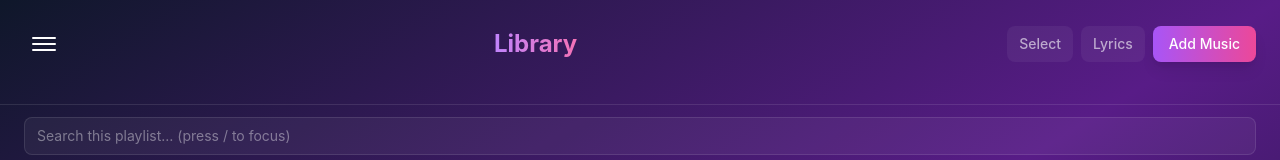
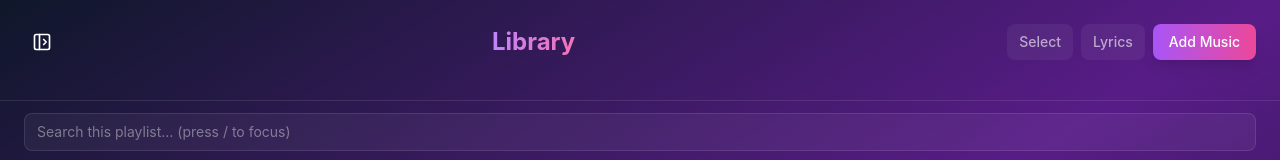
Before and after one commit to atakee72/vibes-music-player, a React (Vite) app: page / in a window 1280 px wide. Both pictures are taken after a click on the button "Close sidebar". Shown: the top 160 px of the page. Built offline with nearby package versions, Linux system fonts and the light colour scheme.

Commit message:
ui: use PanelLeftClose/PanelLeftOpen icons for sidebar toggle

```diff
--- a/src/App.tsx
+++ b/src/App.tsx
@@ -10,7 +10,7 @@ import {
   type DragEndEvent,
 } from '@dnd-kit/core';
 import { arrayMove } from '@dnd-kit/sortable';
-import { Download, RefreshCw, Upload } from 'lucide-react';
+import { Download, PanelLeftOpen, RefreshCw, Upload } from 'lucide-react';
 import type { LibraryRoot, Playlist, RepeatMode, Song } from './types';
 import { useMetadataExtractor } from './hooks/useMetadataExtractor';
 import { useKeyboardShortcuts } from './hooks/useKeyboardShortcuts';
@@ -787,13 +787,9 @@ export default function App() {
                   <button
                     onClick={() => setSidebarOpen(true)}
                     className="p-2 hover:bg-white/10 rounded-lg transition-colors"
-                    aria-label="Open menu"
+                    aria-label="Open sidebar"
                   >
-                    <div className="w-6 h-6 flex flex-col justify-center space-y-1">
-                      <div className="w-full h-0.5 bg-white rounded" />
-                      <div className="w-full h-0.5 bg-white rounded" />
-                      <div className="w-full h-0.5 bg-white rounded" />
-                    </div>
+                    <PanelLeftOpen className="h-5 w-5" />
                   </button>
                 )}
                 <h2 className="text-xl lg:text-2xl font-bold bg-gradient-to-r from-purple-400 to-pink-400 bg-clip-text text-transparent">
--- a/src/components/Sidebar.tsx
+++ b/src/components/Sidebar.tsx
@@ -1,5 +1,5 @@
 import { useDroppable } from '@dnd-kit/core';
-import { Music, Plus, Trash2, X } from 'lucide-react';
+import { Music, PanelLeftClose, Plus, Trash2 } from 'lucide-react';
 import type { Playlist } from '../types';
 
 interface SidebarProps {
@@ -87,7 +87,7 @@ export function Sidebar({
             className="p-2 hover:bg-white/10 rounded-lg transition-colors"
             aria-label="Close sidebar"
           >
-            <X className="h-5 w-5" />
+            <PanelLeftClose className="h-5 w-5" />
           </button>
         </div>
         <button
```
